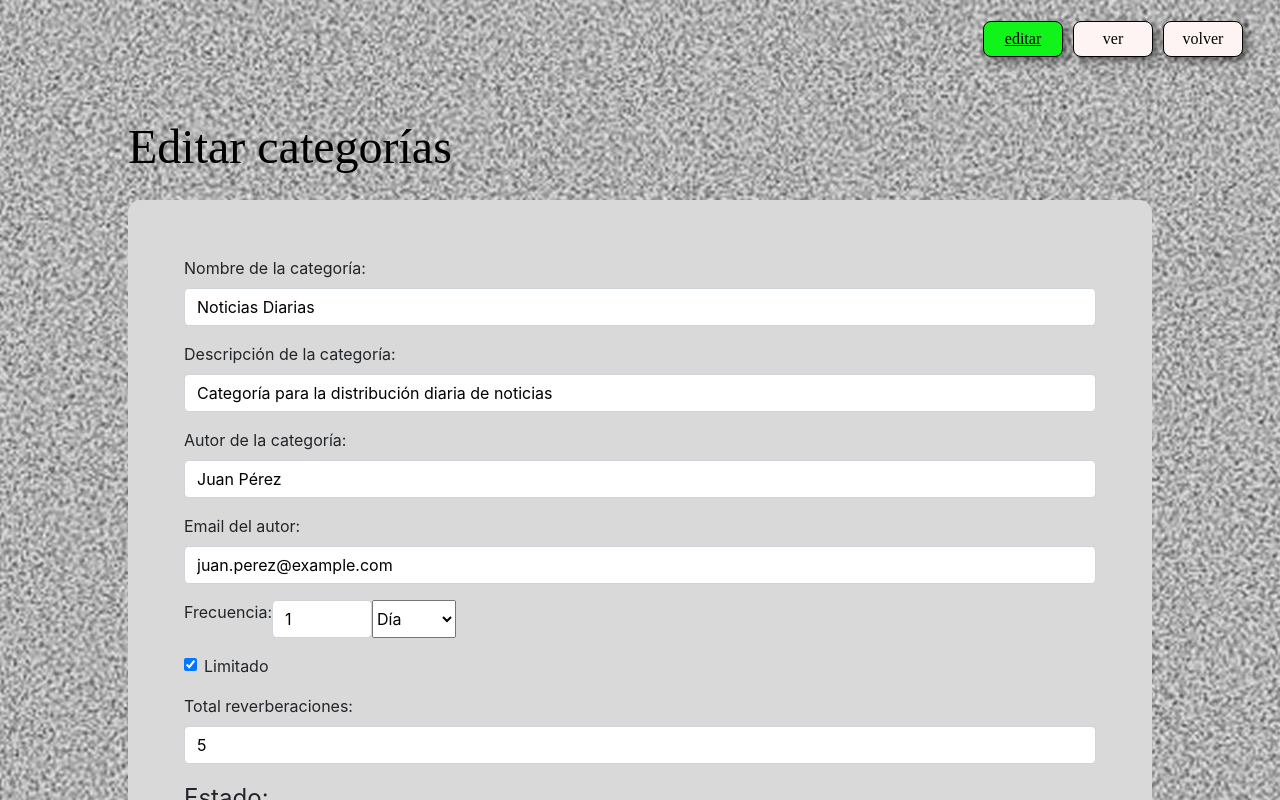
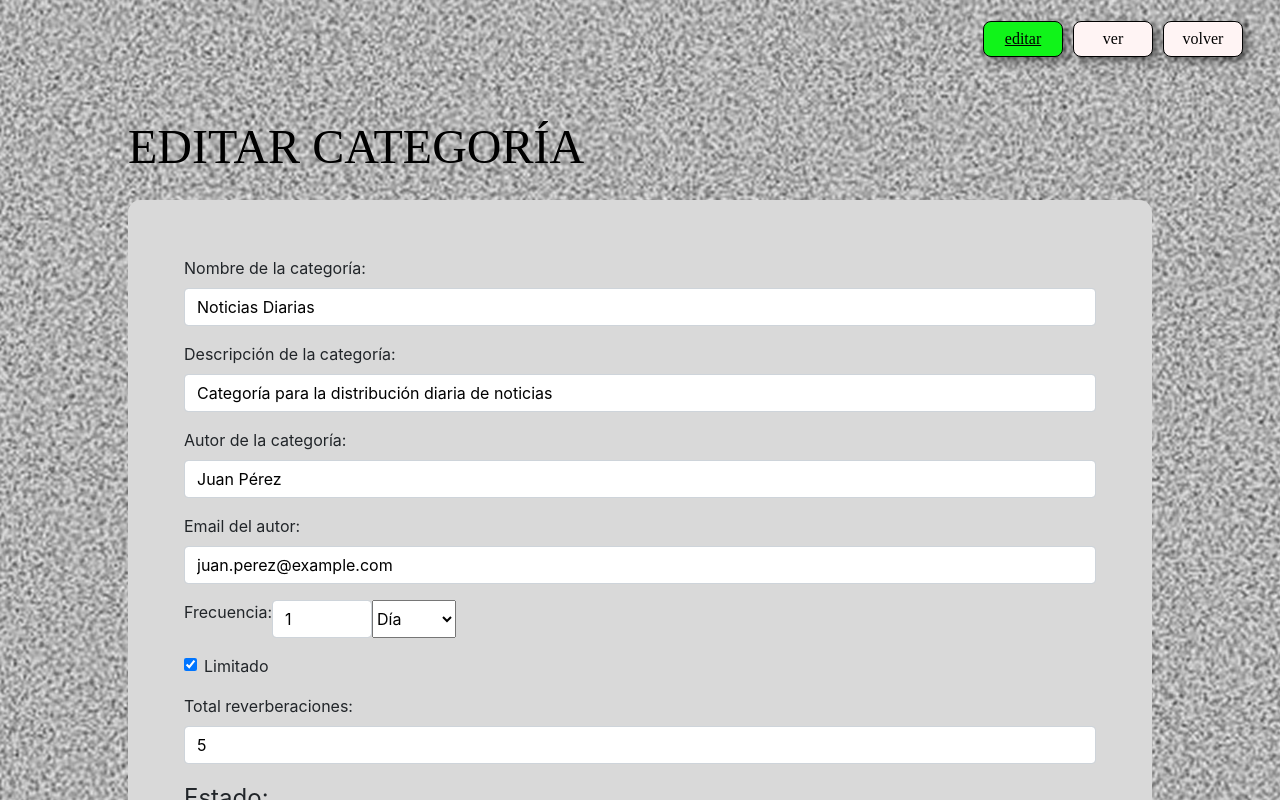
Before and after one commit to PROYECTO-RAIO/RAIO-ADMIN-FE, a React (Vite) app: page /editar in a window 1280 px wide. Shown: the top 800 px of the page. Built offline with nearby package versions, Linux system fonts and the light colour scheme; a web font is replaced by a local one.

Commit message:
añadir estilo al h1 de editar

```diff
--- a/src/pages/Edit.jsx
+++ b/src/pages/Edit.jsx
@@ -25,7 +25,7 @@ function Edit() {
     return(
         <>
         <Header />
-        <h1>Editar categorías</h1>
+        <h1>EDITAR CATEGORÍA</h1>
         <CategoryForm initialData={ejemploData}/>
         </>
     )
```
